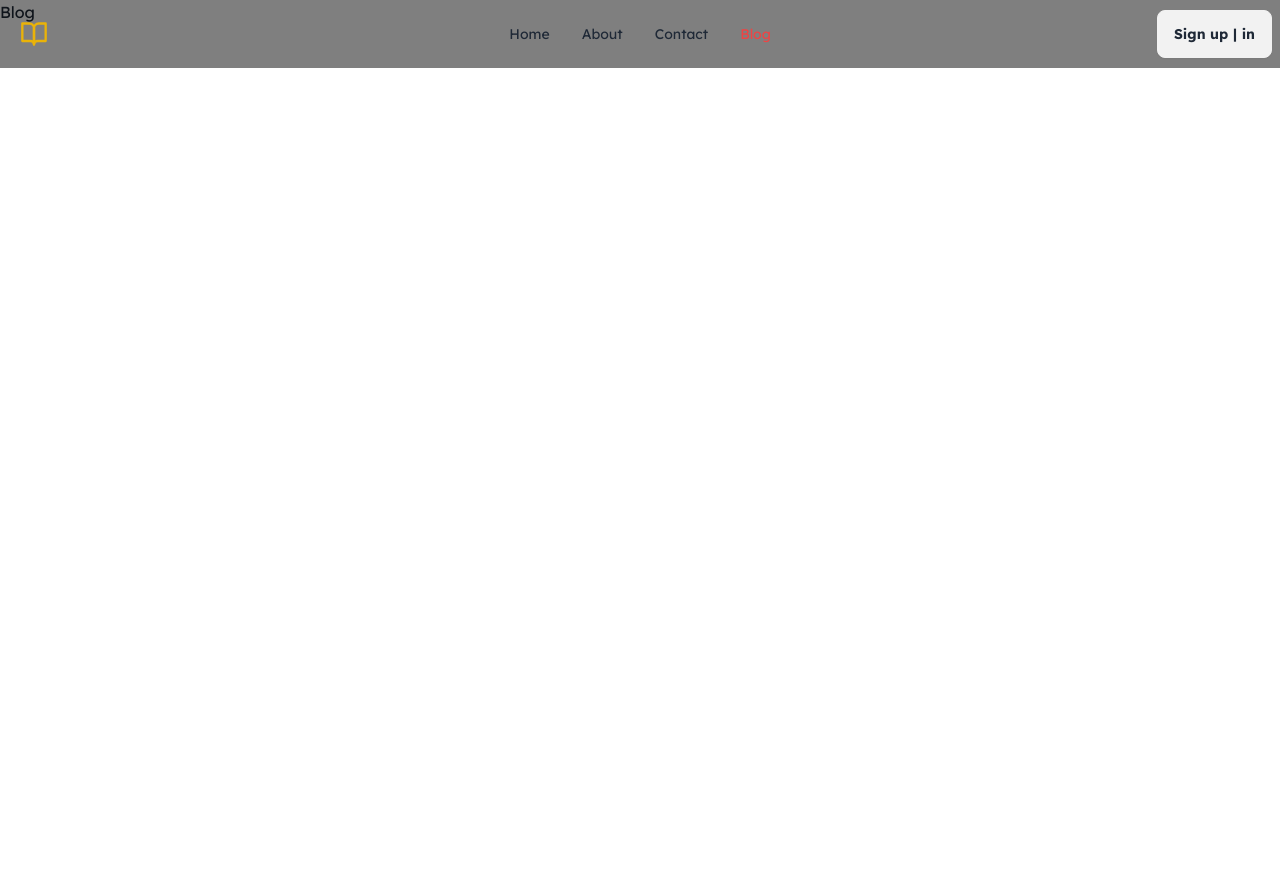
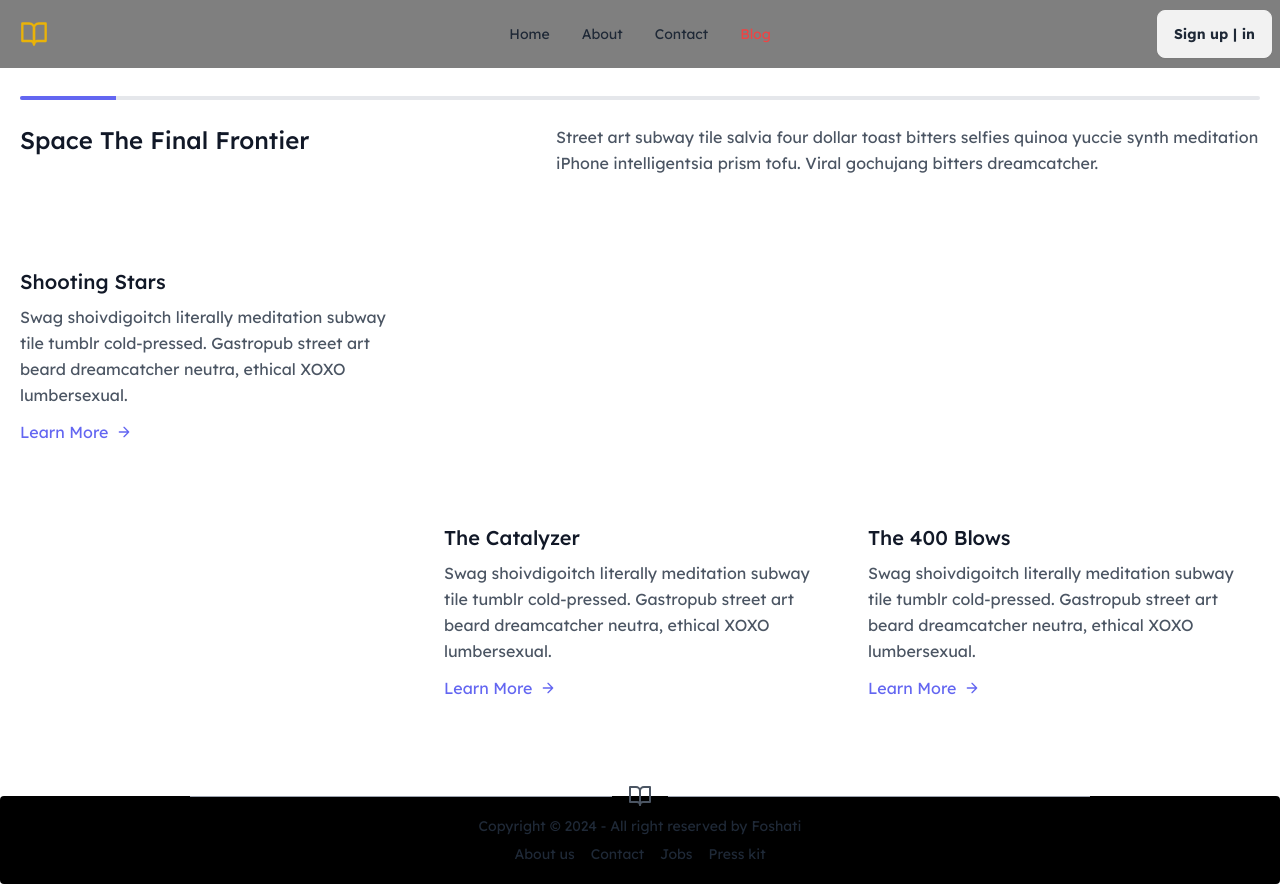
Before and after one commit to Foshati/Blogifa, a Next.js app: page /blog in a window 1280 px wide. Before the commit the page ends 800 px from the top, so only its background shows below. Built offline with nearby package versions, Linux system fonts and the light colour scheme.

Commit message:
create footer and middle Footer

```diff
--- a/src/app/blog/page.jsx
+++ b/src/app/blog/page.jsx
@@ -1,5 +1,103 @@
 import React from "react";
 
 export default function Blog() {
-  return <div>Blog</div>;
+  return (
+    <>
+      <section class="text-gray-600 body-font">
+        <div class="container px-5 py-24 mx-auto">
+          <div class="flex flex-col">
+            <div class="h-1 bg-gray-200 rounded overflow-hidden">
+              <div class="w-24 h-full bg-indigo-500"></div>
+            </div>
+            <div class="flex flex-wrap sm:flex-row flex-col py-6 mb-12">
+              <h1 class="sm:w-2/5 text-gray-900 font-medium title-font text-2xl mb-2 sm:mb-0">
+                Space The Final Frontier
+              </h1>
+              <p class="sm:w-3/5 leading-relaxed text-base sm:pl-10 pl-0">
+                Street art subway tile salvia four dollar toast bitters selfies
+                quinoa yuccie synth meditation iPhone intelligentsia prism tofu.
+                Viral gochujang bitters dreamcatcher.
+              </p>
+            </div>
+          </div>
+          <div class="flex flex-wrap sm:-m-4 -mx-4 -mb-10 -mt-4">
+            <div class="p-4 md:w-1/3 sm:mb-0 mb-6">
+              <h2 class="text-xl font-medium title-font text-gray-900 mt-5">
+                Shooting Stars
+              </h2>
+              <p class="text-base leading-relaxed mt-2">
+                Swag shoivdigoitch literally meditation subway tile tumblr
+                cold-pressed. Gastropub street art beard dreamcatcher neutra,
+                ethical XOXO lumbersexual.
+              </p>
+              <a class="text-indigo-500 inline-flex items-center mt-3">
+                Learn More
+                <svg
+                  fill="none"
+                  stroke="currentColor"
+                  stroke-linecap="round"
+                  stroke-linejoin="round"
+                  stroke-width="2"
+                  class="w-4 h-4 ml-2"
+                  viewBox="0 0 24 24"
+                >
+                  <path d="M5 12h14M12 5l7 7-7 7"></path>
+                </svg>
+              </a>
+            </div>
+            <div class="p-4 md:w-1/3 sm:mb-0 mb-6">
+              <div class="rounded-lg h-64 overflow-hidden"></div>
+              <h2 class="text-xl font-medium title-font text-gray-900 mt-5">
+                The Catalyzer
+              </h2>
+              <p class="text-base leading-relaxed mt-2">
+                Swag shoivdigoitch literally meditation subway tile tumblr
+                cold-pressed. Gastropub street art beard dreamcatcher neutra,
+                ethical XOXO lumbersexual.
+              </p>
+              <a class="text-indigo-500 inline-flex items-center mt-3">
+                Learn More
+                <svg
+                  fill="none"
+                  stroke="currentColor"
+                  stroke-linecap="round"
+                  stroke-linejoin="round"
+                  stroke-width="2"
+                  class="w-4 h-4 ml-2"
+                  viewBox="0 0 24 24"
+                >
+                  <path d="M5 12h14M12 5l7 7-7 7"></path>
+                </svg>
+              </a>
+            </div>
+            <div class="p-4 md:w-1/3 sm:mb-0 mb-6">
+              <div class="rounded-lg h-64 overflow-hidden"></div>
+              <h2 class="text-xl font-medium title-font text-gray-900 mt-5">
+                The 400 Blows
+              </h2>
+              <p class="text-base leading-relaxed mt-2">
+                Swag shoivdigoitch literally meditation subway tile tumblr
+                cold-pressed. Gastropub street art beard dreamcatcher neutra,
+                ethical XOXO lumbersexual.
+              </p>
+              <a class="text-indigo-500 inline-flex items-center mt-3">
+                Learn More
+                <svg
+                  fill="none"
+                  stroke="currentColor"
+                  stroke-linecap="round"
+                  stroke-linejoin="round"
+                  stroke-width="2"
+                  class="w-4 h-4 ml-2"
+                  viewBox="0 0 24 24"
+                >
+                  <path d="M5 12h14M12 5l7 7-7 7"></path>
+                </svg>
+              </a>
+            </div>
+          </div>
+        </div>
+      </section>
+    </>
+  );
 }
--- a/src/app/layout.jsx
+++ b/src/app/layout.jsx
@@ -1,6 +1,8 @@
 import { Lexend } from "next/font/google";
 import "./globals.css";
 import { Navbar } from "@/components/navbar/Navbar";
+import { Footer } from "@/components/footer/Footer";
+import { MiddleFooter } from "@/components/footer/MiddleFooter";
 
 const LexendFont = Lexend({
   subsets: ["latin"],
@@ -17,8 +19,10 @@ export default function RootLayout({ children }) {
     <html lang="en">
       <body className={LexendFont.className}>
         <Navbar />
+        {children}
 
-        {children}
+        <MiddleFooter />
+        <Footer />
       </body>
     </html>
   );
--- /dev/null
+++ b/src/components/footer/Footer.jsx
@@ -0,0 +1,36 @@
+import Link from "next/link";
+
+export const Footer = () => {
+  return (
+    <footer className="p-4 bg-black rounded footer footer-center text-base-content">
+      <div className="m-1">
+        <p>
+          Copyright &copy; 2024 - All right reserved by{" "}
+          <a
+            className="cursor-pointer hover:text-red-500"
+            href="https://github.com/Foshati"
+            target="_blank"
+            rel="noopener noreferrer" /* Prevent tabnabbing security attack */
+          >
+            Foshati
+          </a>
+        </p>
+
+        <span className="hidden grid-flow-col gap-4 lg:grid">
+          <Link href="" className="link link-hover">
+            About us
+          </Link>
+          <Link href="" className="link link-hover">
+            Contact
+          </Link>
+          <Link href="" className="link link-hover">
+            Jobs
+          </Link>
+          <Link href="" className="link link-hover">
+            Press kit
+          </Link>
+        </span>
+      </div>
+    </footer>
+  );
+};
--- /dev/null
+++ b/src/components/footer/MiddleFooter.jsx
@@ -0,0 +1,13 @@
+import { BookOpen } from "lucide-react";
+
+export const MiddleFooter = () => {
+  return (
+    <div className="relative z-50 ">
+      <div className="absolute inset-0 flex items-center justify-center space-x-4 bg-black bg-opacity-50">
+        <div className="flex-grow border-t border-gray-400 max-w-[33%]"></div>
+        <BookOpen className="text-4xl text-gray-600 duration-150 ease-in cursor-pointer hover:text-yellow-500 hover:animate-bounce " />
+        <div className="flex-grow border-t border-gray-400 max-w-[33%]"></div>
+      </div>
+    </div>
+  );
+};
```
